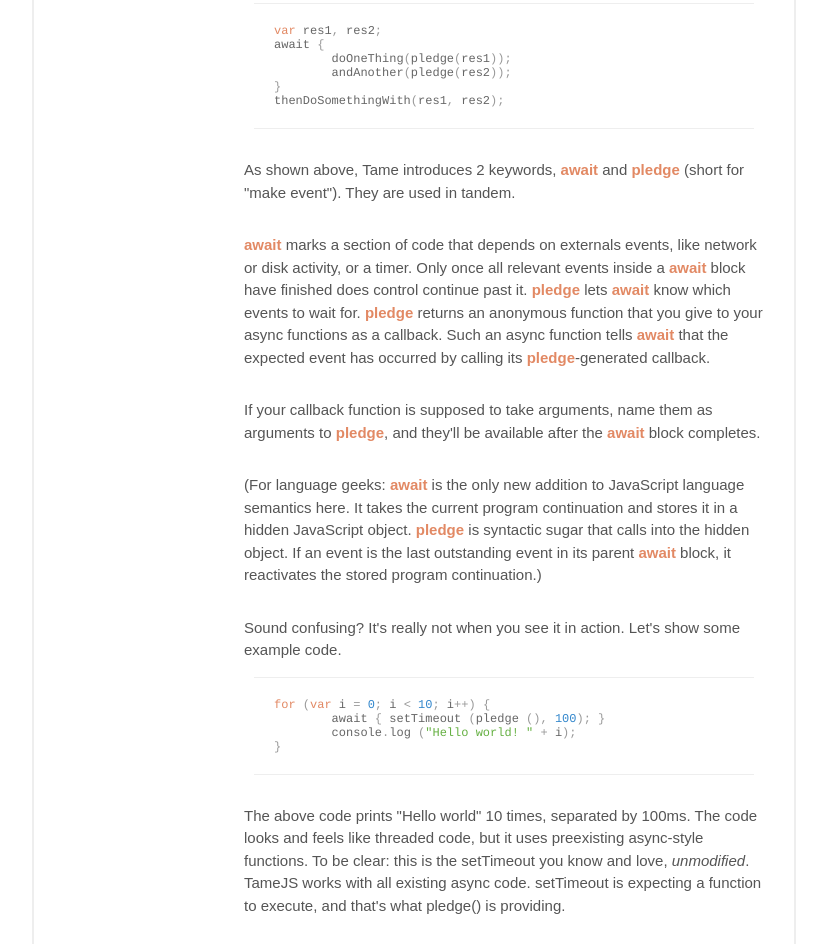
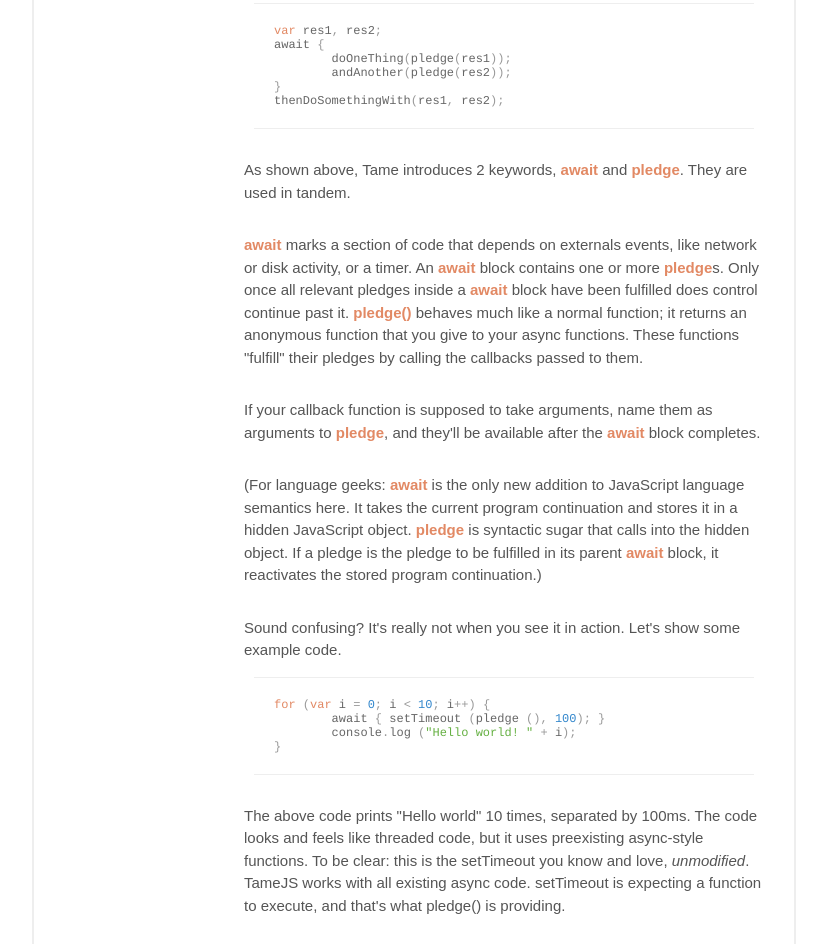
Before and after one commit to maxtaco/tamejs, a website: page web/index.html in a window 1280 px wide. Shown: the part 2375-3319 px from the top of the page, without its empty margins (238-1065 px from the left). Drawn offline with nearby package versions, Linux system fonts and the light colour scheme.

Commit message:
more doc updates for the new syntaxes

```diff
--- a/web/index.html
+++ b/web/index.html
@@ -148,16 +148,17 @@
 </pre>
 
 				<p>
-					As shown above, Tame introduces 2 keywords, <span class="code_term">await</span> and <span class="code_term">pledge</span> (short for "make event"). They are used in tandem.
+					As shown above, Tame introduces 2 keywords, <span class="code_term">await</span> and <span class="code_term">pledge</span>. They are used in tandem.
 				</p>
 
 				<p>
 					<span class="code_term">await</span> marks a section of code that depends on externals events, like network or disk activity, or a timer.
-					Only once all relevant events
-					inside a <span class="code_term">await</span> block have finished does control continue past it.
-					<span class="code_term">pledge</span> lets <span class="code_term">await</span> know which events to wait for.  <span class="code_term">pledge</span>
-					returns an anonymous function that you give to your async functions as a callback.   Such an async function tells <span class="code_term">await</span>
-					that the expected event has occurred by calling its <span class="code_term">pledge</span>-generated callback.
+					An <span class="code_term">await</span> block contains one or more <span class="code_term">pledge</span>s.
+					Only once all relevant pledges
+					inside a <span class="code_term">await</span> block have been fulfilled does control continue past it.
+					<span class="code_term">pledge()</span> behaves much like a normal function; it
+					returns an anonymous function that you give to your async functions.  These functions "fulfill" their pledges
+					by calling the callbacks passed to them.
 				</p>
 				<p>
 					If your callback function is supposed to take arguments, name them as arguments to <span class="code_term">pledge</span>, and they'll
@@ -166,8 +167,8 @@
 				<p>
 					(For language geeks: <span class="code_term">await</span> is the only new addition to JavaScript language semantics here.  It takes the current program
 					continuation and stores it in a hidden JavaScript object.
-					<span class="code_term">pledge</span> is syntactic sugar that calls into the hidden object. If an event is the last outstanding event
-					in its parent <span class="code_term">await</span> block, it reactivates the stored program continuation.)
+					<span class="code_term">pledge</span> is syntactic sugar that calls into the hidden object. If a pledge is the pledge to be
+					fulfilled in its parent <span class="code_term">await</span> block, it reactivates the stored program continuation.)
 				</p>
 				<p>
 					Sound confusing? It's really not when you see it in action. Let's show some example code.
```
Also changed, not shown: README.md.
